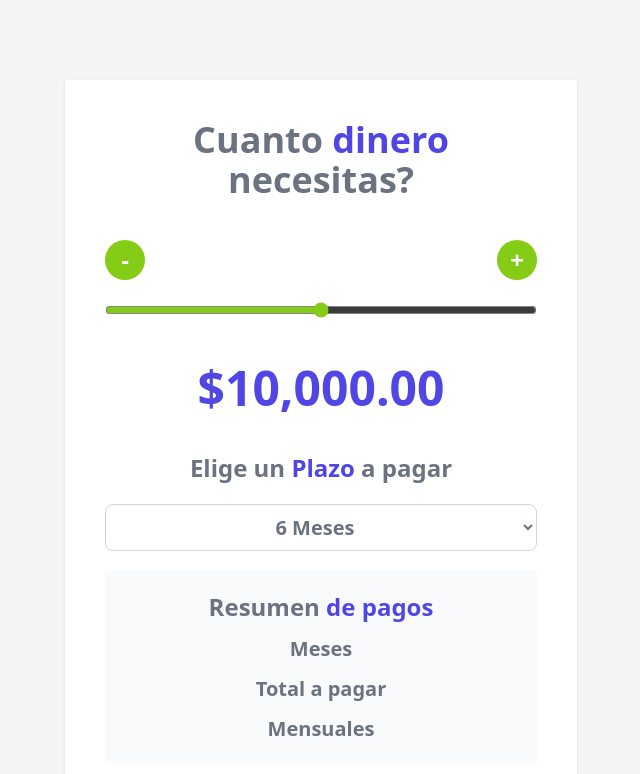
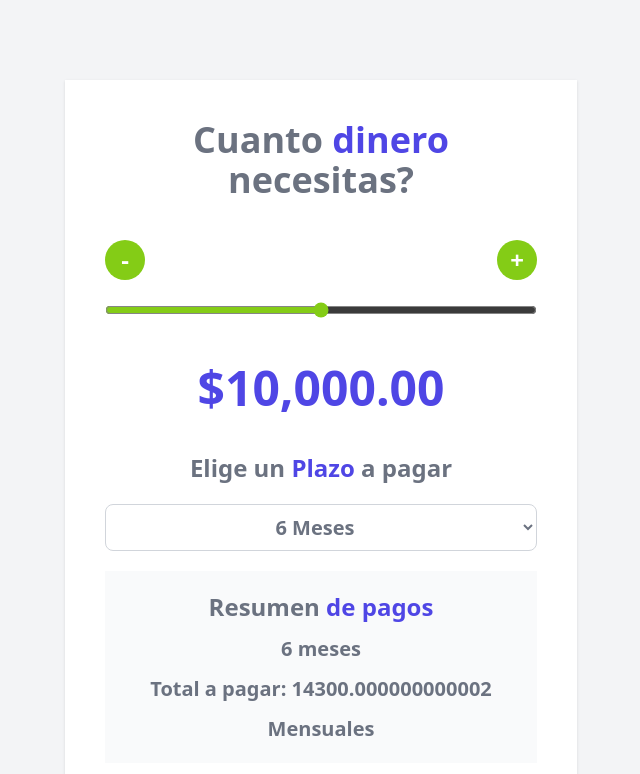
Before and after one commit to hxhdevs/vue-cotizador, a Vue app: page / in a window 1280 px wide. Shown: the top 774 px of the page, without its empty margins (319-959 px from the left). Built offline with nearby package versions, Linux system fonts and the light colour scheme.

Commit message:
Calculando el total a pagar

```diff
--- a/src/App.vue
+++ b/src/App.vue
@@ -2,9 +2,11 @@
   import {computed, ref} from 'vue'
   import Header from './components/Header.vue';
   import Button from './components/Button.vue';
+  import {calcularTotalPagar} from './Helpers/index'
 
   const cantidad = ref(10000);
   const meses = ref(6);
+  const total = ref(calcularTotalPagar(cantidad.value,meses.value));
   const MIN =0;
   const MAX=20000;
   const STEP=100;
@@ -81,8 +83,8 @@
             Resumen <span class="text-indigo-600">de pagos</span>
         </h2>
 
-        <p class="text-xl text-gray-500 text-center font-bold">Meses</p>
-        <p class="text-xl text-gray-500 text-center font-bold">Total a pagar</p>
+        <p class="text-xl text-gray-500 text-center font-bold">{{meses}} meses</p>
+        <p class="text-xl text-gray-500 text-center font-bold">Total a pagar: {{total}}</p>
         <p class="text-xl text-gray-500 text-center font-bold">Mensuales</p>
     </div>
   </div>
--- /dev/null
+++ b/src/Helpers/index.js
@@ -0,0 +1,28 @@
+const calcularTotalPagar =(cantidad,plazo)=>{
+    let total;
+
+    //mientras mayor es la cantidad menor el interes
+    if (cantidad<5000) {
+        total = cantidad*1.5;
+    } else if(cantidad>= 5000 && cantidad<10000){
+        total = cantidad*1.4;
+    } else if(cantidad>=10000 && cantidad<15000){
+        total = cantidad*1.3;
+    }else{
+        total = cantidad*1.2;
+    }
+
+    // plazo - Mas plazo, mayor interes
+    if (plazo=6) {
+        total*=1.1
+    } else if (plazo===12){
+        total*=1.2
+    } else{
+        total*=1.3
+    }
+    return total;
+}
+
+export {
+    calcularTotalPagar
+}
```
